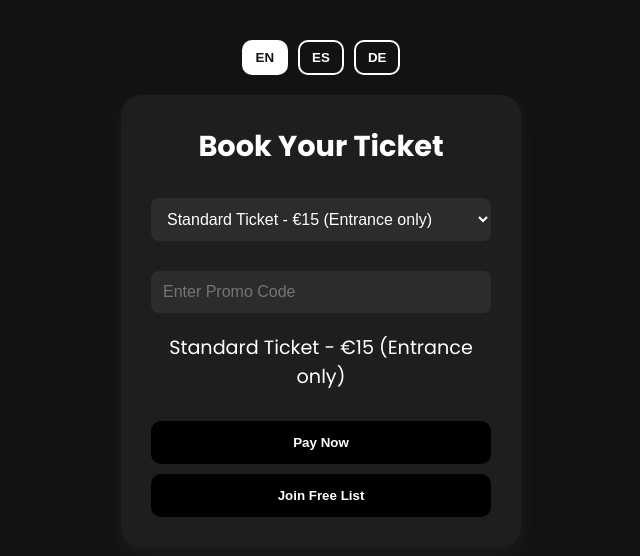
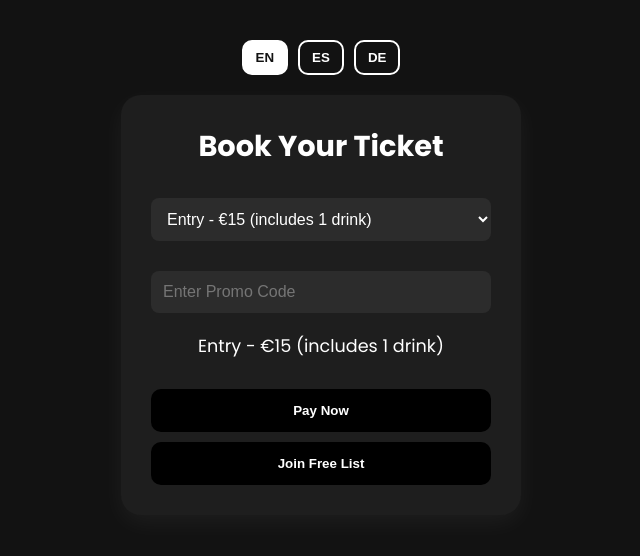
Before and after one commit to BusinessBotss/ticketless, a plain HTML site: page index.html in a window 1280 px wide. Shown: the whole page, without its empty margins (319-959 px from the left). Drawn offline with Linux system fonts and the light colour scheme.

Commit message:
Update index.html

```diff
--- a/index.html
+++ b/index.html
@@ -82,7 +82,7 @@
     }
     .price-display {
       margin-bottom: 20px;
-      font-size: 1.2rem;
+      font-size: 1.1rem;
     }
     #paymentScreen {
       display: none;
@@ -103,12 +103,12 @@
   <div id="mainScreen" class="container">
     <h1 id="title">Book Your Ticket</h1>
     <select id="ticketType">
-      <option value="15">Standard Ticket - €15 (Entrance only)</option>
-      <option value="30">VIP Ticket - €30 (Entrance + 1 drink)</option>
-      <option value="table1">Standard Table - €150 (4 pax, 1 bottle included)</option>
-      <option value="table2">Premium Table - €250 (6 pax, 2 bottles included)</option>
-      <option value="table3">VIP Table - €400 (10 pax, 3 bottles included)</option>
-      <option value="table4">Ultra VIP Table - €600 (12 pax, 4 bottles + priority entrance)</option>
+      <option value="15">Entry - €15 (includes 1 drink)</option>
+      <option value="30">VIP Entry - €30 (includes 2 drinks + priority access)</option>
+      <option value="table1">Standard Table - €150 (4 people, 1 bottle)</option>
+      <option value="table2">Premium Table - €250 (6 people, 2 bottles)</option>
+      <option value="table3">VIP Table - €400 (10 people, 3 bottles)</option>
+      <option value="table4">Ultra VIP Table - €600 (12 people, 4 bottles + private area)</option>
     </select>
 
     <input type="text" id="promoCode" placeholder="Enter Promo Code">
@@ -121,7 +121,7 @@
 
   <div id="paymentScreen" class="fake-payment">
     <h1>✔️ Payment Successful</h1>
-    <p>Thank you! Your booking is confirmed.<br>Amount: 0€</p>
+    <p id="paymentMessage">Thank you! Your booking is confirmed.<br>Amount: 0€</p>
     <button class="btn" onclick="goHome()">Back to Home</button>
   </div>
 
@@ -135,12 +135,12 @@
       es: {
         title: "Reserva Tu Entrada",
         payButton: "Pagar Ahora",
-        listButton: "Unirse a la Lista Gratis"
+        listButton: "Apuntarse Gratis en Lista"
       },
       de: {
-        title: "Buche Dein Ticket",
+        title: "Ticket Buchen",
         payButton: "Jetzt Bezahlen",
-        listButton: "Kostenlos auf die Liste"
+        listButton: "Kostenlos Auf Liste"
       }
     };
 
@@ -171,12 +171,12 @@
       const value = this.value;
       let priceText = '';
       switch (value) {
-        case '15': priceText = "Standard Ticket - €15 (Entrance only)"; break;
-        case '30': priceText = "VIP Ticket - €30 (Entrance + 1 drink)"; break;
-        case 'table1': priceText = "Standard Table - €150 (4 pax, 1 bottle included)"; break;
-        case 'table2': priceText = "Premium Table - €250 (6 pax, 2 bottles included)"; break;
-        case 'table3': priceText = "VIP Table - €400 (10 pax, 3 bottles included)"; break;
-        case 'table4': priceText = "Ultra VIP Table - €600 (12 pax, 4 bottles + priority entrance)"; break;
+        case '15': priceText = "Entry - €15 (includes 1 drink)"; break;
+        case '30': priceText = "VIP Entry - €30 (includes 2 drinks + priority access)"; break;
+        case 'table1': priceText = "Standard Table - €150 (4 people, 1 bottle)"; break;
+        case 'table2': priceText = "Premium Table - €250 (6 people, 2 bottles)"; break;
+        case 'table3': priceText = "VIP Table - €400 (10 people, 3 bottles)"; break;
+        case 'table4': priceText = "Ultra VIP Table - €600 (12 people, 4 bottles + private area)"; break;
       }
       document.getElementById('priceInfo').textContent = priceText;
     });
```
